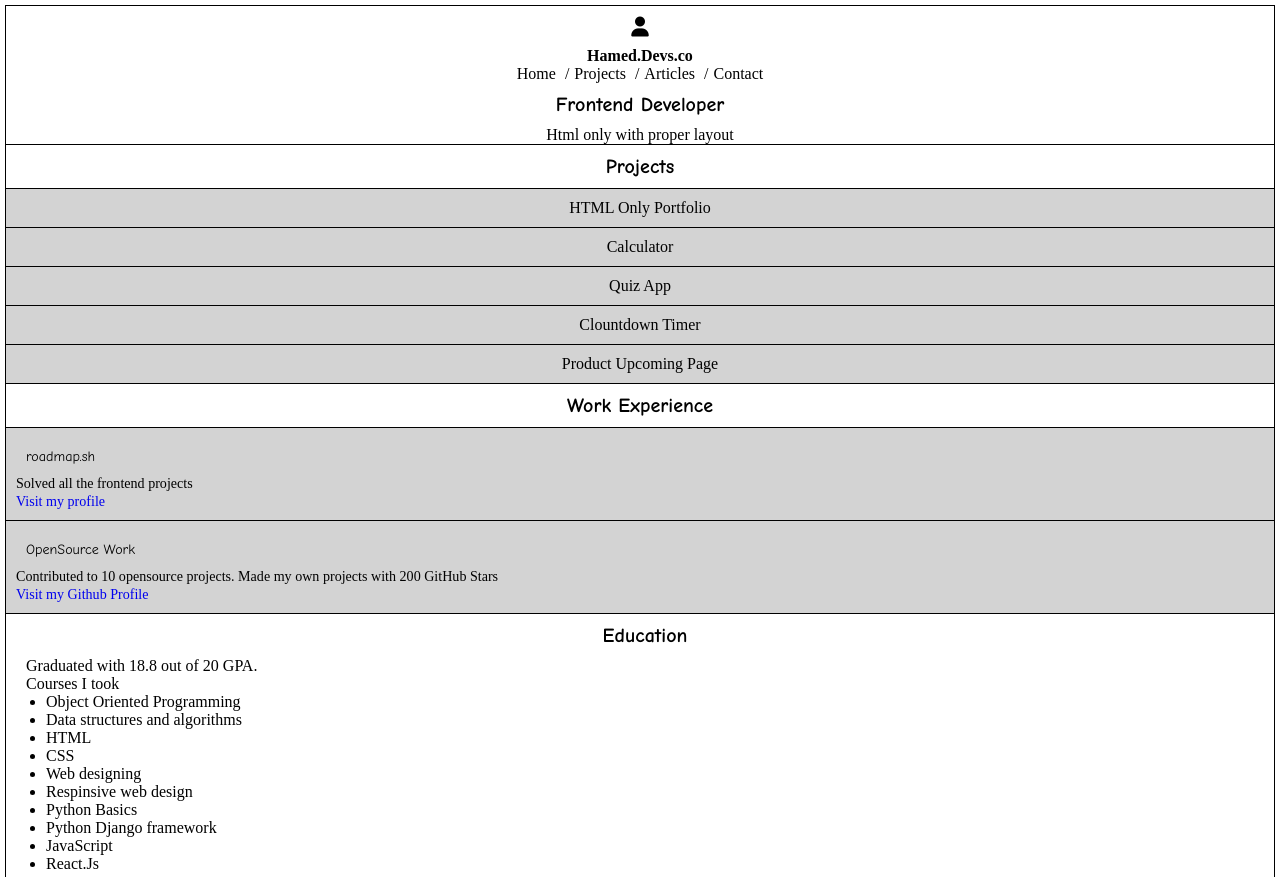
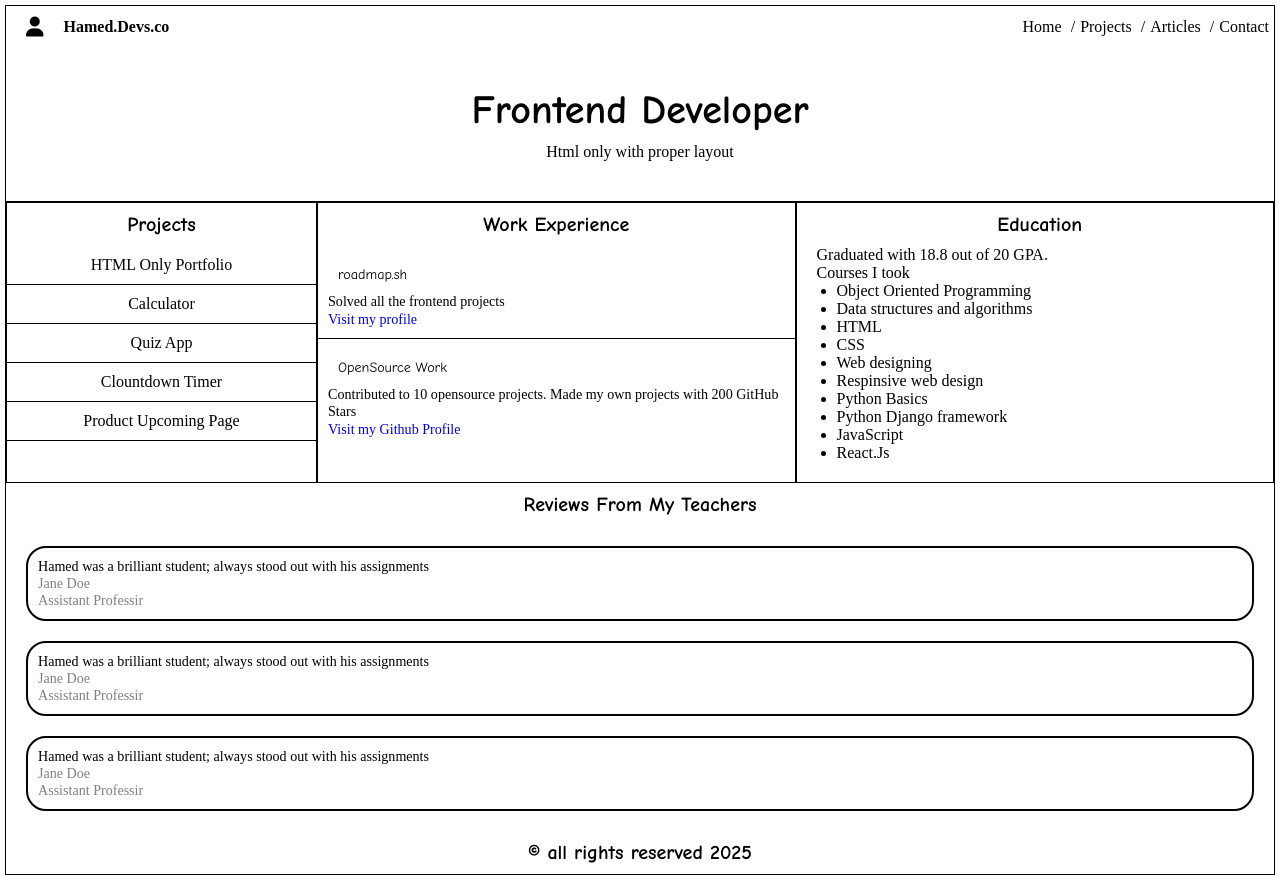
Before and after one commit to itachithelast/003-advanced-portfolio-with-CSS, a plain HTML site: page index.html in a window 1280 px wide. Shown: the top 877 px of the page. Drawn offline with Linux system fonts and the light colour scheme.

Commit message:
main secction ready

```diff
--- a/index.html
+++ b/index.html
@@ -10,10 +10,14 @@
 <link rel="preconnect" href="https://fonts.gstatic.com" crossorigin>
 <link href="https://fonts.googleapis.com/css2?family=Comic+Neue:ital,wght@0,300;0,400;0,700;1,300;1,400;1,700&display=swap" rel="stylesheet">
   </head>
+
   <body>
+
     <nav>
+        <div id="name-logo">
           <i class="fa-solid fa-user fa-lg"></i>
           <h4>Hamed.Devs.co</h4>
+        </div>
         <div>
           <ul>
             <li class="nav-li"><a class="nav-link" href="#">Home</a> /</li>
@@ -23,13 +27,17 @@
           </ul>
         </div>
     </nav>
+
     <header>
-      <h1 class="title text-center">Frontend Developer</h1>
-      <p class="text-center border-bottom">Html only with proper layout</p>
+      <h1 id="main-title" class="title text-center">Frontend Developer</h1>
+      <p id="main-subtitle" class="text-center border-bottom">Html only with proper layout</p>
     </header>
+
     <main>
+
+ <section id="info">
   <section id="projects">
-        <h3 class="title text-center border-bottom">Projects</h3>
+    <h3 class="title text-center border-bottom no-border">Projects</h3>
     <ul>
       <li class="bg-grey text-center nav-li border-bottom"><a class="nav-link" href="#">HTML Only Portfolio</a></li>
       <li class="bg-grey text-center nav-li border-bottom"><a class="nav-link" href="#">Calculator</a></li>
@@ -39,25 +47,25 @@
     </ul>
   </section>
   <section id="work-exp">
-          <h3 class="text-center title border-bottom">Work Experience</h3>
+      <h3 class="text-center title border-bottom no-border">Work Experience</h3>
       <div class="bg-grey border-bottom padd">
         <p class="title text-sm">roadmap.sh</p>
         <p class="text-sm">Solved all the frontend projects</p>
-            <a class="text-sm" href="#">Visit my profile</a>
+        <a class="text-sm no-border" href="#">Visit my profile</a>
       </div>
-        <div class="bg-grey border-bottom padd">
+    <div class="bg-grey border-bottom padd no-border">
       <p class="title text-sm">OpenSource Work</p>
       <p class="text-sm">
         Contributed to 10 opensource projects. Made my own projects with 200
         GitHub Stars
       </p>
-          <a class="text-sm" href="#">Visit my Github Profile</a>
+      <a  class="text-sm" href="#">Visit my Github Profile</a>
     </div>
   </section>
   <section class="border-bottom edu ">
     <h3 class="title text-center">Education</h3>
     <p>Graduated with 18.8 out of 20 GPA.</p>
-        <p>Courses I took</p>
+    <p >Courses I took</p>
     <ul>
       <li>Object Oriented Programming</li>
       <li>Data structures and algorithms</li>
@@ -71,6 +79,8 @@
       <li>React.Js</li>
     </ul>
   </section>
+ </section>
+
       <section id="cards-sect">
         <h3 class="title text-center">Reviews From My Teachers</h3>
 <div class="cards">
@@ -97,9 +107,12 @@
   </div>
 </div>
       </section>
+
     </main>
+
     <footer>
         <h3 class="title text-center">&#169 all rights reserved 2025</h3>
     </footer>
+
   </body>
 </html>
--- a/style.css
+++ b/style.css
@@ -71,3 +71,33 @@ i{
 .text-grey{
     color: grey;
 }
+@media (min-width: 768px) {
+    nav {
+        flex-direction: row;
+        justify-content: space-between;
+    }
+    #name-logo{
+        display: flex;
+        align-items: center;
+    }
+    #main-title{
+        font-size: 40px;
+        padding-top: 40px;
+    }
+    #main-subtitle{
+        padding-bottom: 40px;
+    }
+    #info{
+        display: grid;
+        grid-template-columns: 1.3fr 2fr 2fr;
+    }
+    #info section {
+        border: 1px solid black;
+    }
+    .bg-grey{
+        background-color: white;
+    }
+    .no-border{
+        border: none;
+    }
+}
```
Lines whose indentation alone changed are shown as unchanged.
